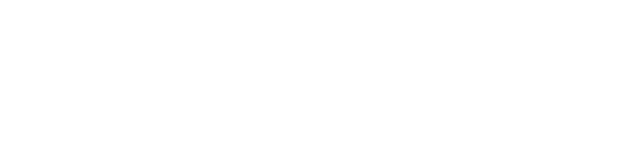
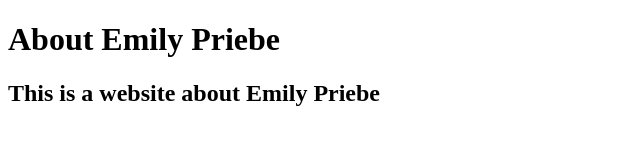
Before and after one commit to emilypriebe/about_me, a plain HTML site: page index.html in a window 1280 px wide. Shown: the whole page, without its empty margins (0-640 px from the left). Drawn offline with Linux system fonts and the light colour scheme.

Commit message:
Add h1 and h2 elements.

```diff
--- a/index.html
+++ b/index.html
@@ -4,7 +4,8 @@
   <title>Emily Priebe</title>
 </head>
 <body>
-
+<h1>About Emily Priebe</h1>
+<h2>This is a website about Emily Priebe</h2>
 
 
 
```
